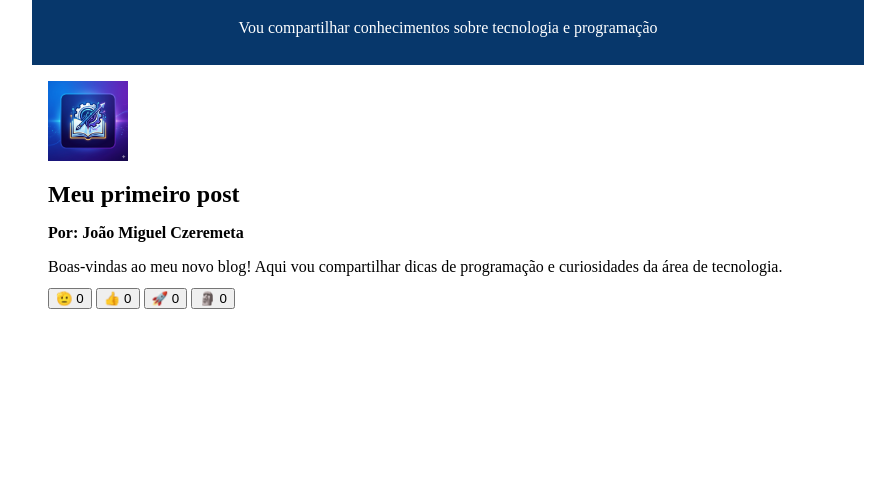
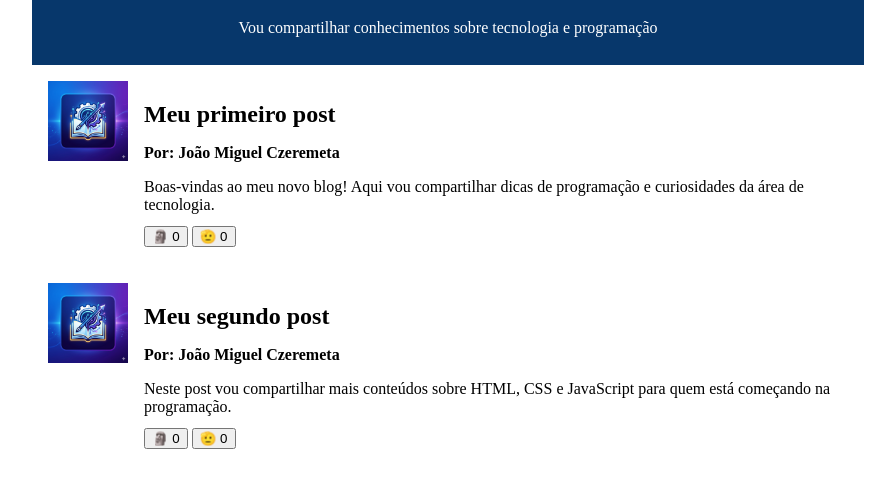
Before and after one commit to joaoczeremeta-dev/Educa-oDigital1A26, a plain HTML site: page index.html in a window 1280 px wide. Shown: the part 85-572 px from the top of the page, without its empty margins (192-1087 px from the left). Drawn offline with Linux system fonts and the light colour scheme.

Commit message:
Segundo Post

```diff
--- a/index.html
+++ b/index.html
@@ -14,8 +14,11 @@
     </header>
 
     <main>
+
+        <article>
             <img src="Gemini_Generated_Image_.png" alt="Imagem criada pelo Gemini">
 
+            <div>
                 <h2>Meu primeiro post</h2>
 
                 <p class="artigo-autor">
@@ -27,24 +30,52 @@
                     programação e curiosidades da área de tecnologia.
                 </p>
 
+                <button>🗿 <span>0</span></button>
                 <button>🫡 <span>0</span></button>
-<button>👍 <span>0</span></button>
-<button>🚀 <span>0</span></button>
+            </div>
+        </article>
+
+        <article>
+            <img src="Gemini_Generated_Image_.png" alt="Imagem criada pelo Gemini">
+
+            <div>
+                <h2>Meu segundo post</h2>
+
+                <p class="artigo-autor">
+                    Por: João Miguel Czeremeta
+                </p>
+
+                <p>
+                    Neste post vou compartilhar mais conteúdos sobre HTML, CSS
+                    e JavaScript para quem está começando na programação.
+                </p>
+
                 <button>🗿 <span>0</span></button>
+                <button>🫡 <span>0</span></button>
+            </div>
+        </article>
+
     </main>
 
     <script>
         const botoes = document.querySelectorAll("button");
 
-botoes.forEach(function(botao) {
+        botoes.forEach(function (botao) {
+            let curtiu = false;
 
             botao.addEventListener("click", botaoClicado);
 
             function botaoClicado() {
                 let texto = botao.querySelector("span");
+
+                if (curtiu === false) {
                     texto.textContent++;
+                    curtiu = true;
+                } else {
+                    texto.textContent--;
+                    curtiu = false;
                 }
-
+            }
         });
     </script>
 </body>
--- a/style.css
+++ b/style.css
@@ -19,17 +19,16 @@ main {
     padding: 16px;
 }
 
+article {
+    display: flex;
+    gap: 16px;
+    margin-bottom: 24px;
+}
+
 main img {
     width: 80px;
     height: 80px;
     display: block;
-    margin-bottom: 16px;
-}
-
-.reacoes {
-    display: flex;
-    gap: 10px;
-    margin-top: 15px;
 }
 
 h2,
```
Lines whose indentation alone changed are shown as unchanged.
